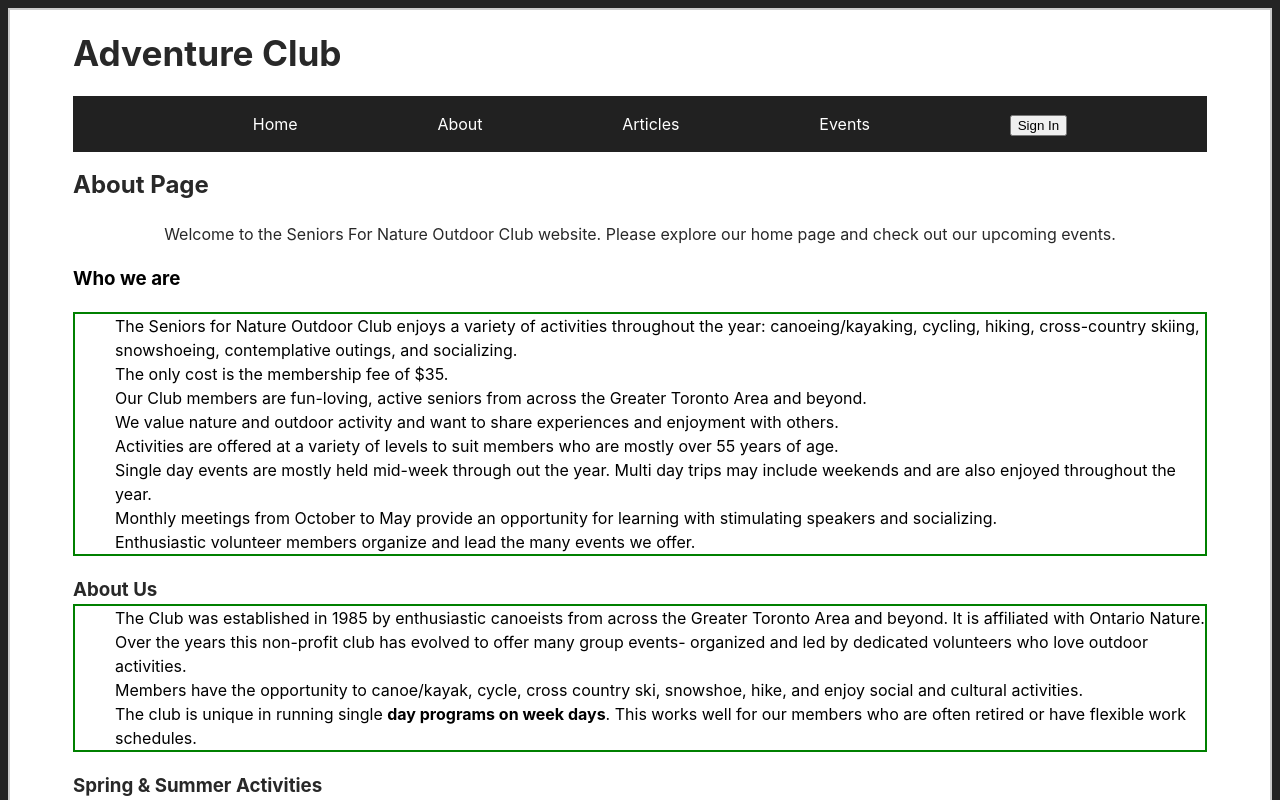
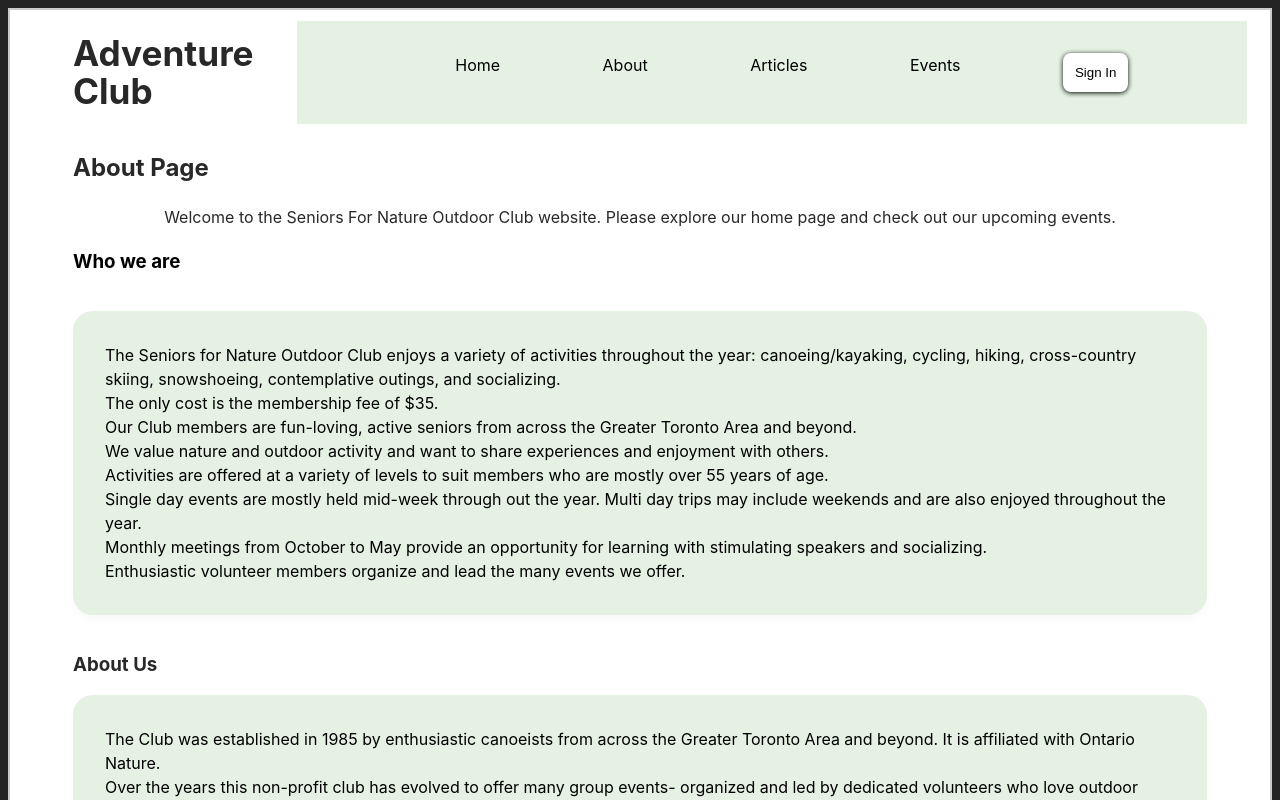
Before and after one commit to eric-laudrum/AdventureClub, a React (Vite) app in the folder front-end/: page /about in a window 1280 px wide. Shown: the top 800 px of the page. Built offline with nearby package versions, Linux system fonts and the light colour scheme; no server answers.

Commit message:
Add today button to calendar to jump to current date

```diff
--- a/front-end/src/App.css
+++ b/front-end/src/App.css
@@ -12,14 +12,35 @@
 
 }
 
+ul{
+  display: flex;
+  width: 100%;
+  justify-content: space-evenly;
+
+  list-style-type: none;
+}
+
+a {
+  color: black;
+  text-decoration: none;
+}
+
+
+
+
+
+
 .main_body{
     padding: 0 5% 20px 5%;
 }
 
 /* /\/\/\/\/\/\/\/\ Header /\/\/\/\/\/\/\/\ */
 .header_section{
-  text-align: start;
+  text-align: center;
+  align-items: center;
   margin-bottom: 20px;
+  display: flex;
+  flex-direction: horizontal;
 
 }
 
@@ -33,27 +54,31 @@
 /* /\/\/\/\/\/\/\/\ Navigation Bar /\/\/\/\/\/\/\/\ */
 .nav_bar{
   display: flex;
+
   width: 100%;
+  height: auto;
 
-  background-color: #212121 ;
+  justify-content: center;
+  justify-items: center;
+  align-items: center;
+  align-content: center;
+  text-align: center;
+
+  margin-right: -40px;
+
+  background-color: #489f3e25 ; /*Green*/
+  padding: 1em;
 
 }
 
-ul{
-  display: flex;
-  width: 100%;
-  justify-content: space-evenly;
+.sign_button{
+  padding: 0.75rem;
+  background-color: white;
+  color: black;
+  border-radius: 8px;
+  border: none;
+  box-shadow: 0 1px 5px black;
 
-  list-style-type: none;
-}
-
-a {
-  color: white;
-  text-decoration: none;
-}
-
-a:hover {
-  color: #e7cb6f;
 }
 
 
@@ -82,17 +107,17 @@ p {
   flex-direction: column;
   align-items: start;
   border-radius: 20px;
-  padding: 1em;
+  padding: 2em;
   margin-bottom: 1em;
-  box-shadow:  0 5px 5px #adadad64;
-
 }
 
 .article_pane:nth-child(odd){
-  background-color: rgb(239, 247, 249);
+    background-color: #a4aaa410 ; /*Light Green*/
+    box-shadow: 0 5px 5px#489f3e25 ; /*Green*/
 }
 .article_pane:nth-child(even){
-  background-color: rgba(184, 219, 231, 0.052);
+  background-color: #489f3e25 ; /*Green*/
+  box-shadow: 0 5px 5px #a4aaa410 ; /*Light Green*/
 
 }
 
@@ -135,9 +160,12 @@ p {
 .section_list{
   display: flex;
   flex-direction: column;
+  border-radius: 10px;
+  padding: 2em;
 
   margin: auto;
-  border: 2px solid green;
+  border: 1px solid black;
+  box-shadow: 0 8px 10px  #21212163;
 
 }
 
@@ -170,10 +198,9 @@ p {
 }
 
 .edit_button:hover{
-
-
   background-color: #212121ed;
   box-shadow: 0 4px 10px  #212121c7;
+
 }
 
 .article_list_head{
@@ -238,11 +265,12 @@ p {
 
 
 .add_button{
-  background-color: rgb(62, 62, 62);
-  font-weight: 5000;
-  font-size: 1rem;
-  padding: 1rem;
+  padding: 0.7rem;
+  background-color: white;
+  color: black;
   border-radius: 8px;
+  border: none;
+  box-shadow: 0 1px 5px black;
 }
 
 .new_article_form{
--- a/front-end/src/NavBar.jsx
+++ b/front-end/src/NavBar.jsx
@@ -15,7 +15,6 @@ export default function NavBar() {
             <ul className='nav_links'>
 
                 <li className='nav_link'>
-
                     <Link to='/'>Home</Link>
                 </li>
                 <li className='nav_link'>
@@ -34,7 +33,7 @@ export default function NavBar() {
                     { user && (
                     <Link to={`/profile/${user.uid}`}>
                         <li className='nav_link'>
-                            Logged in as { user.email }
+                            { user.email }
                         </li>
                     </Link>
 
@@ -43,7 +42,8 @@ export default function NavBar() {
                     <li>
                         { user
                         ? <button onClick={()=> signOut(getAuth())}>Sign Out</button>
-                        : <button onClick={()=> navigate('/login')}>Sign In</button> }
+                        : <button className='sign_button'
+                             onClick={()=> navigate('/login')}>Sign In</button> }
                     </li>
                     </>
                 ) }
--- a/front-end/src/pages/AboutPage.jsx
+++ b/front-end/src/pages/AboutPage.jsx
@@ -8,7 +8,7 @@ export default function AboutPage(){
 
 
             <h3 className="sub-title">Who we are</h3>
-            <ul className="section_list">
+            <ul className="article_pane">
                 <li>
                     The Seniors for Nature Outdoor Club enjoys a variety of activities throughout the year:  canoeing/kayaking, cycling, hiking, cross-country skiing, snowshoeing, contemplative  outings, and socializing.
                 </li>
@@ -36,7 +36,7 @@ export default function AboutPage(){
             </ul>
 
             <h3 className="sub_title">About Us</h3>
-            <ul className="section_list">
+            <ul className="article_pane">
                 <li>
                     The Club was established in 1985 by enthusiastic canoeists from across the Greater Toronto Area and beyond. It is affiliated with Ontario Nature.
                 </li>
@@ -52,7 +52,7 @@ export default function AboutPage(){
             </ul>
 
             <h3 className="sub_title">Spring & Summer Activities</h3>
-            <ul className="section_list">
+            <ul className="article_pane">
                 <li>
                     In the spring, activities often kick off with the New Members day.  Canoes are available and novices are paired with experienced canoeists.  (the club has 4 canoes and a kayak as well as mandatory safety equipment, tie downs and other items which are available to members at no cost). All enjoy sharing experiences at the BBQ.
                 </li>
@@ -62,7 +62,7 @@ export default function AboutPage(){
             </ul>
 
             <h3 className="sub_title">Fall & Winter Activities</h3>
-            <ul className="section_list">
+            <ul className="article_pane">
                 <li>
                     We hold meetings monthly from October to May, usually with a guest speaker. We meet at 12:45 PM on the first Tuesday of each month at Earl Bales Community Centre (4169 Bathurst Street, corner of Bathurst & Sheppard). Here members initiate and renew friendships over coffee and snacks, are stimulated by educational programs and take part in the business of running this non-profit club.
                 </li>
--- a/front-end/src/pages/ArticlePage.jsx
+++ b/front-end/src/pages/ArticlePage.jsx
@@ -183,7 +183,7 @@ export default function ArticlePage(){
 
 
 
-            {/* INTERACTION SECTION (Only visible when NOT editing) */}
+            {/* Main view - Upvote & Comment */}
             {!isEditing && (
                 <>
                     <div className="upvote_section">
--- a/front-end/src/pages/EventsPage.jsx
+++ b/front-end/src/pages/EventsPage.jsx
@@ -26,6 +26,8 @@ export default function EventsPage() {
 
     const prevMonth = () => setCurrentDate(new Date(currentDate.getFullYear(), currentDate.getMonth() - 1));
     const nextMonth = () => setCurrentDate(new Date(currentDate.getFullYear(), currentDate.getMonth() + 1));
+
+    const goToToday = () => { setCurrentDate(new Date()); };
 
     const daysInMonth = (year, month) => new Date(year, month + 1, 0).getDate();
     const firstDayOfMonth = new Date(currentDate.getFullYear(), currentDate.getMonth(), 1).getDay();
@@ -90,9 +92,14 @@ export default function EventsPage() {
             )}
 
             <div className="calendar_header">
-                <button onClick={prevMonth}>&lt;</button>
-                <h2>{currentDate.toLocaleString('default', { month: 'long' })} {currentDate.getFullYear()}</h2>
-                <button onClick={nextMonth}>&gt;</button>
+                <div className="calendar_nav_controls">
+                    <button onClick={prevMonth}>&lt;</button>
+                    <button onClick={goToToday} className="today_button">Today</button>
+                    <button onClick={nextMonth}>&gt;</button>
+                </div>
+                <h2>
+                    {currentDate.toLocaleString('default', { month: 'long' })} {currentDate.getFullYear()}
+                </h2>
             </div>
             <div className="calendar_grid">
                 {['Sun', 'Mon', 'Tue', 'Wed', 'Thu', 'Fri', 'Sat'].map(day => (
```
